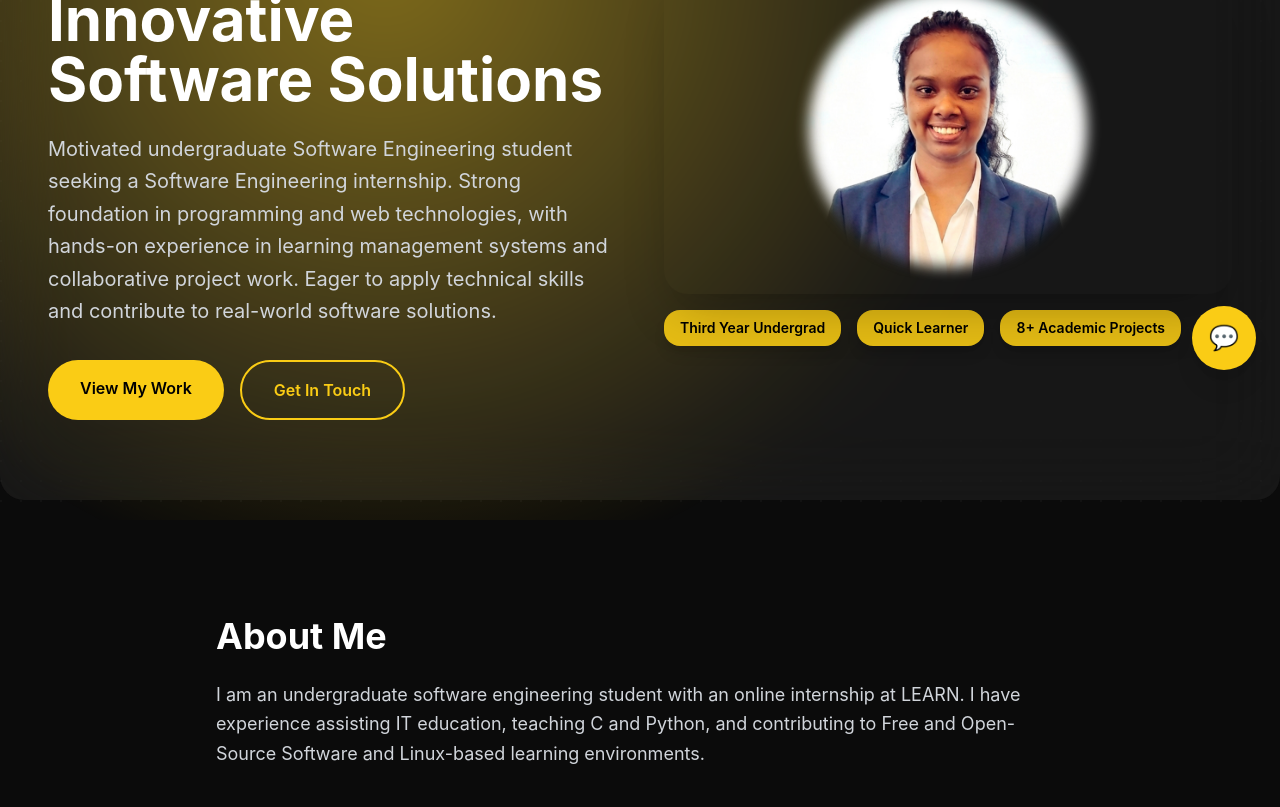
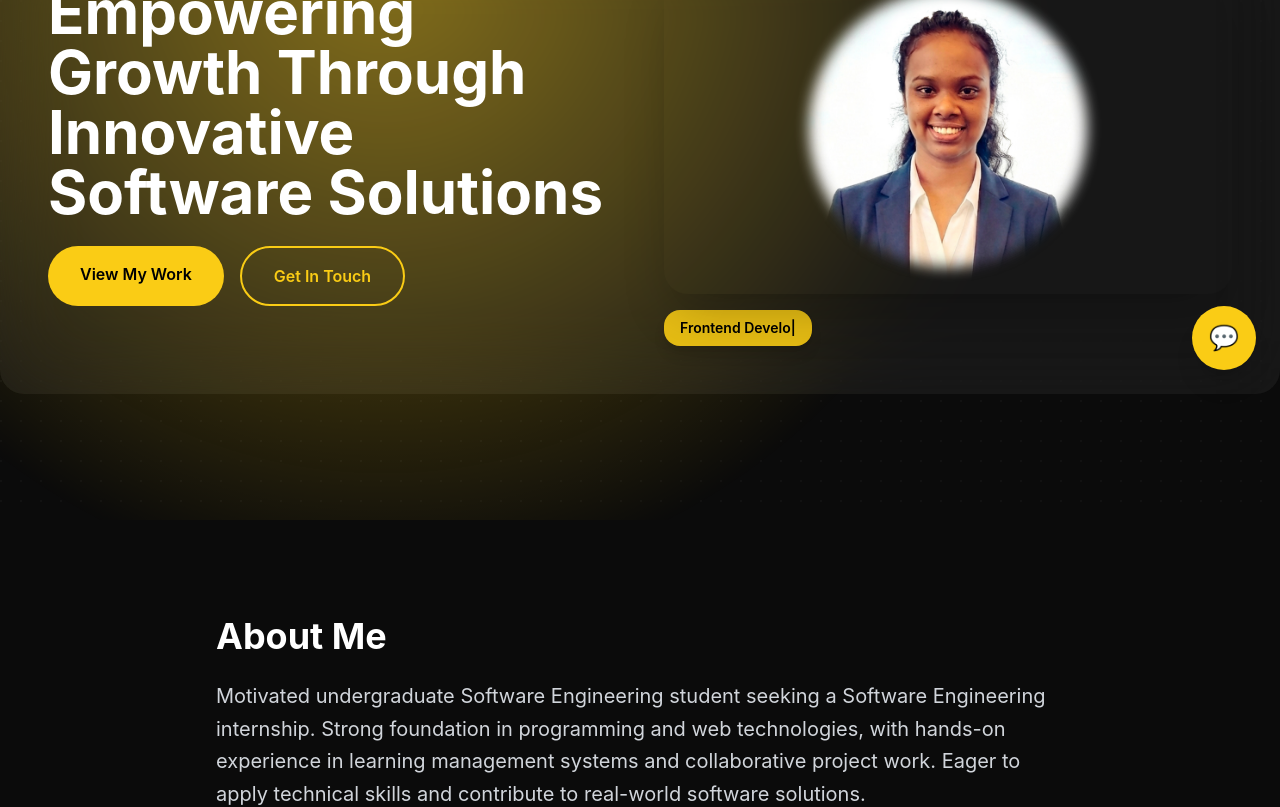
Before and after one commit to sanduf01/my-portfolio, a React (Vite) app in the folder portfolio/: page / in a window 1280 px wide. Shown: the part 280-1087 px from the top of the page. Built offline with nearby package versions, Linux system fonts and the light colour scheme.

Commit message:
hero section

```diff
--- a/portfolio/package.json
+++ b/portfolio/package.json
@@ -13,7 +13,8 @@
     "framer-motion": "^12.26.2",
     "react": "^19.2.0",
     "react-dom": "^19.2.0",
-    "react-icons": "^5.5.0"
+    "react-icons": "^5.5.0",
+    "typed.js": "^2.1.0"
   },
   "devDependencies": {
     "@eslint/js": "^9.39.1",
--- a/portfolio/src/App.jsx
+++ b/portfolio/src/App.jsx
@@ -1,5 +1,6 @@
 import { motion } from "framer-motion";
-import { useState } from "react";
+import { useState, useEffect, useRef } from "react";
+import Typed from "typed.js";
 import {
   FaReact,
   FaNodeJs,
@@ -38,6 +39,24 @@ import {
 
 export default function App() {
   const [activeFilter, setActiveFilter] = useState("All Projects");
+
+  const typedRef = useRef(null);
+
+  useEffect(() => {
+    const typed = new Typed(typedRef.current, {
+      strings: [
+        "Software Engineering Undergraduate",
+        "Frontend Developer",
+        "Backend Developer"
+      ],
+      typeSpeed: 60,
+      backSpeed: 40,
+      backDelay: 1500,
+      loop: true,
+    });
+
+    return () => typed.destroy();
+  }, []);
 
   const projects = [
     {
@@ -265,9 +284,6 @@ export default function App() {
             className="flex-1 text-left"
           >
             <h1 className="text-5xl lg:text-6xl font-bold text-white mb-6 leading-tight">Empowering Growth Through Innovative Software Solutions</h1>
-            <p className="text-xl text-gray-300 mb-8 leading-relaxed">
-              Motivated undergraduate Software Engineering student seeking a Software Engineering internship. Strong foundation in programming and web technologies, with hands-on experience in learning management systems and collaborative project work. Eager to apply technical skills and contribute to real-world software solutions.
-            </p>
             <div className="flex flex-col sm:flex-row gap-4 mb-8">
               <a href="#projects" className="px-8 py-4 bg-yellow-400 text-black rounded-full font-semibold transition-colors duration-300 hover:bg-yellow-500 no-underline">View My Work</a>
               <a href="#contact" className="px-8 py-4 bg-transparent text-yellow-400 border-2 border-yellow-400 rounded-full font-semibold transition-all duration-300 hover:bg-yellow-400 hover:text-black no-underline">Get In Touch</a>
@@ -287,10 +303,10 @@ export default function App() {
             <div className="relative rounded-3xl overflow-hidden shadow-2xl flex justify-center items-center">
               <img src="mypng.png" alt="Sanduni Fernando" className="w-auto h-64 lg:h-80 object-cover" />
             </div>
-            <div className="flex gap-4 mt-4">
-              <div className="bg-yellow-400/90 text-black px-4 py-2 rounded-2xl font-semibold text-sm shadow-lg">Third Year Undergrad</div>
-              <div className="bg-yellow-400/90 text-black px-4 py-2 rounded-2xl font-semibold text-sm shadow-lg">Quick Learner</div>
-              <div className="bg-yellow-400/90 text-black px-4 py-2 rounded-2xl font-semibold text-sm shadow-lg">8+ Academic Projects</div>
+            <div className="mt-4">
+              <div className="bg-yellow-400/90 text-black px-4 py-2 rounded-2xl font-semibold text-sm shadow-lg inline-block">
+                <span ref={typedRef}></span>
+              </div>
             </div>
             <a href="#contact" className="absolute -bottom-6 -right-6 bg-yellow-400 text-black w-16 h-16 rounded-full flex items-center justify-center text-2xl shadow-xl transition-transform duration-300 hover:scale-110">💬</a>
           </motion.div>
@@ -304,12 +320,9 @@ export default function App() {
       {/* ABOUT */}
       <section className="max-w-4xl mx-auto py-24 px-6" id="about">
         <h2 className="text-4xl font-bold text-white mb-6">About Me</h2>
-        <p className="text-gray-300 text-lg leading-relaxed">
-          I am an undergraduate software engineering student with an online
-          internship at LEARN. I have experience assisting IT education,
-          teaching C and Python, and contributing to Free and Open-Source
-          Software and Linux-based learning environments.
-        </p>
+        <p className="text-xl text-gray-300 mb-8 leading-relaxed">
+              Motivated undergraduate Software Engineering student seeking a Software Engineering internship. Strong foundation in programming and web technologies, with hands-on experience in learning management systems and collaborative project work. Eager to apply technical skills and contribute to real-world software solutions.
+            </p>
       </section>
 
       {/* SKILLS */}
```
Also changed, not shown: 1 other file (tests, documents, lock files or other folders).
